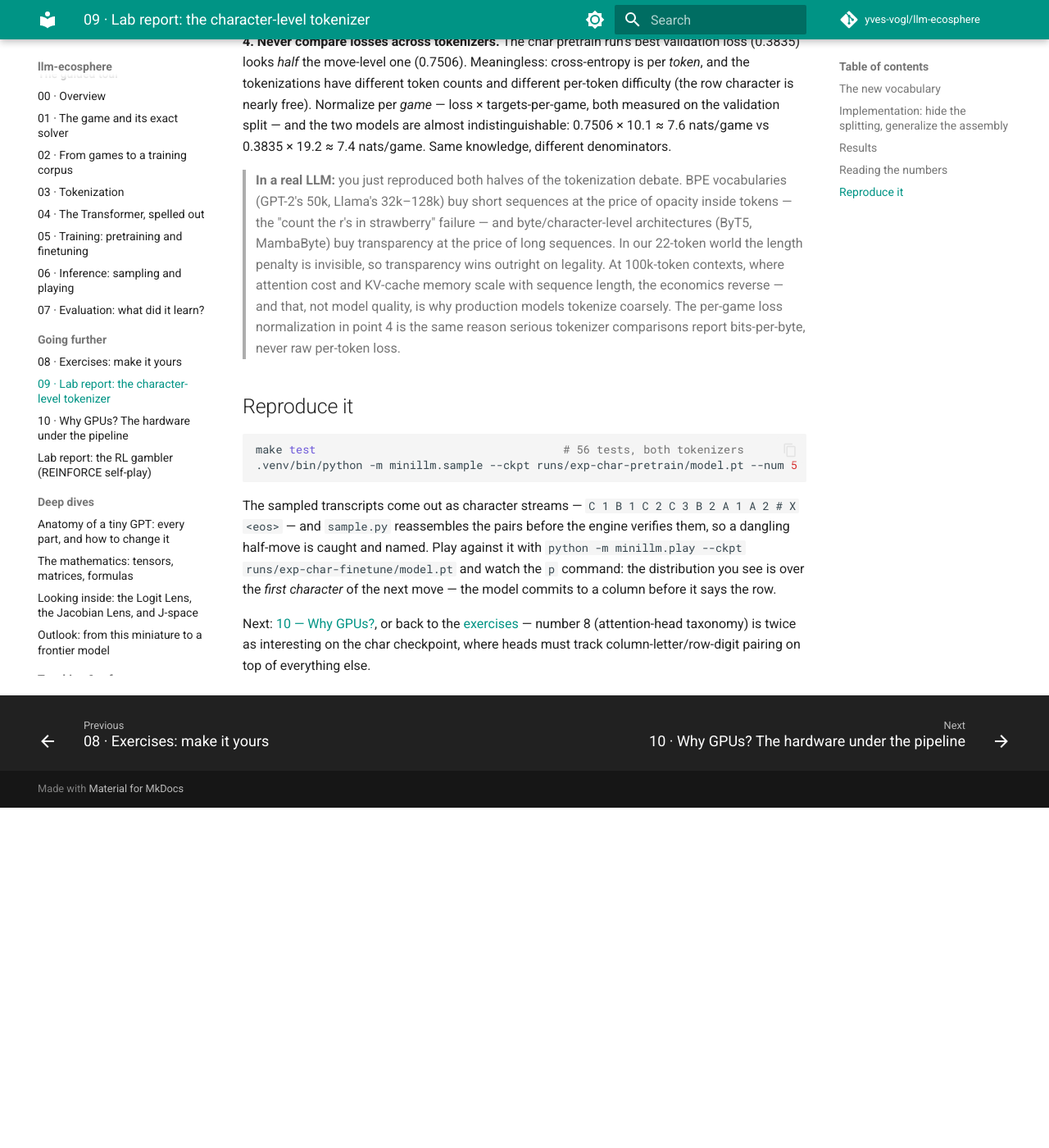
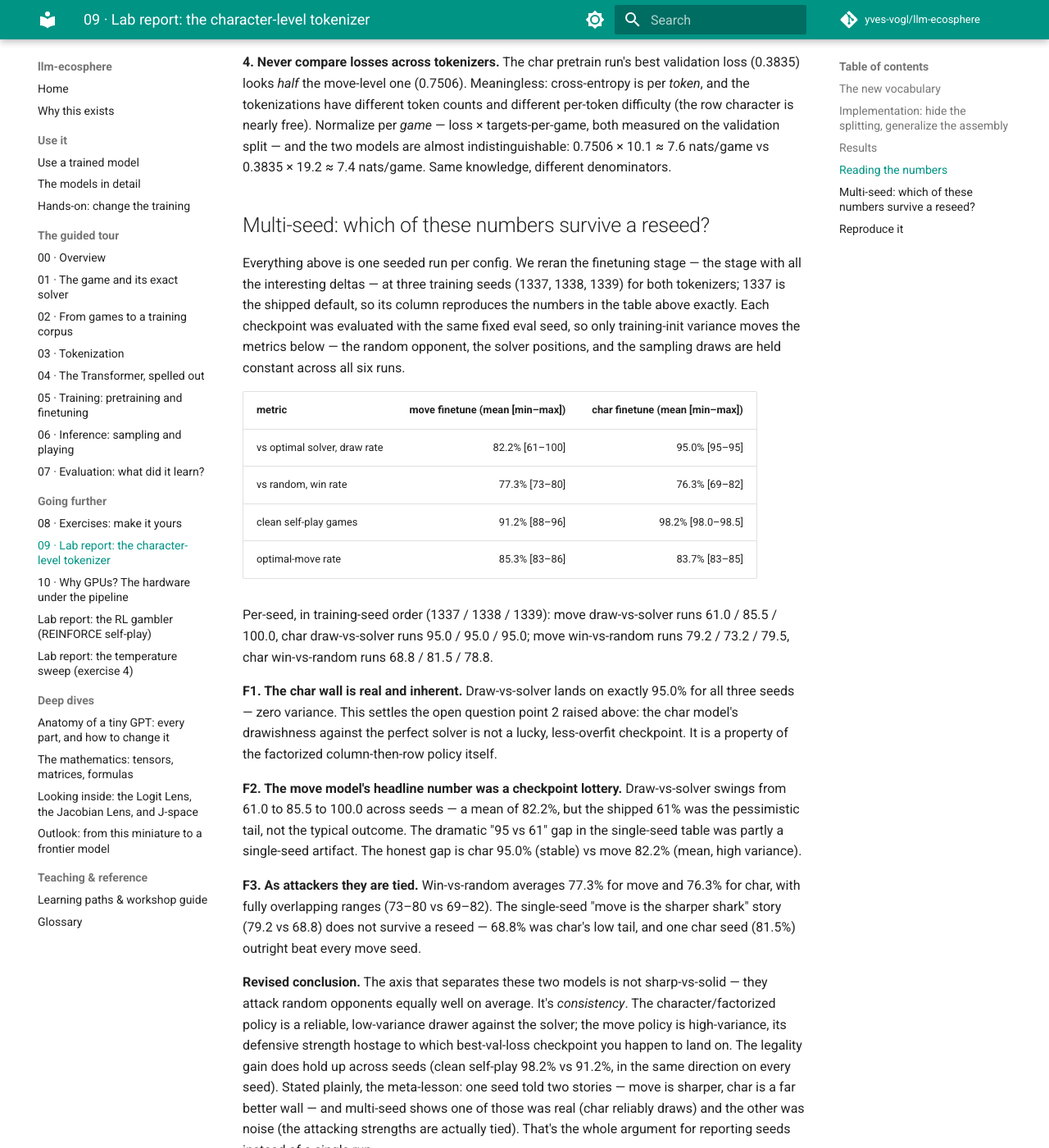
Before and after one commit to yves-vogl/llm-ecosphere, an MkDocs documentation site: the page built from docs/09-char-tokenizer-lab.md, in a window 1280 px wide and 1400 px high, scrolled down 3394 px. Shown: the whole window at 82% size. Built offline with MkDocs 1.6.1 and Material for MkDocs 9.7.7, drawn with Linux system fonts in a browser that asks for light colours; comment, search, counter and statistics services are not loaded; before the commit the page ends 4379 px from its top, so only the background shows below that; some of the changed text lies outside the part shown.

Commit message:
docs: v0.2.0 lab experiments — multi-seed robustness + temperature sweep
Two measured lab reports for the round-one experiments, every number
verified against the source eval JSONs:

- docs/temperature-sweep.md (exercise 4): sweep T in {0,0.3,0.7,1.0,1.5} on
  both finetune checkpoints. The move and char models respond in mirror
  image — move win-vs-random falls monotonically while its solver-draw peaks
  at T=0.3; char solver-draw falls monotonically while its win-vs-random
  peaks at T=0.3. Each greedy policy sits at an opposite extreme of the
  sharp-vs-solid frontier and temperature nudges both toward the middle.

- docs/09 multi-seed section: rerun the char-vs-move claim across three
  training seeds. Revises the single-seed conclusion — the char wall is a
  stable 95% draw-vs-solver on every seed, the move model's draw rate is a
  high-variance checkpoint lottery (61-100%), and the two are tied as
  attackers. The distinguishing axis is consistency, not sharpness.

Co-Authored-By: Claude Fable 5 <noreply@anthropic.com>

````diff
--- a/docs/09-char-tokenizer-lab.md
+++ b/docs/09-char-tokenizer-lab.md
@@ -135,8 +135,10 @@ gap (95% vs 61%) is far outside sampling noise at 200 games, but the
 few-point differences elsewhere are not. Disentangling *why* — is the
 factorized policy inherently more drawish, or did the earlier
 best-val-loss checkpoint (step 200 vs a 1,500-step run) simply overfit
-less? — would take multi-seed reruns and is left as the natural follow-up
-experiment (combine with exercise 4's temperature sweep).
+less? — needed multi-seed reruns. We ran them; see "Multi-seed: which of
+these numbers survive a reseed?" below for the answer. (Exercise 4's
+temperature sweep got its own report,
+[temperature-sweep.md](temperature-sweep.md).)
 
 **3. Result refereeing dipped (97.7% vs 100.0%).** The result is now two
 tokens too, and the referee must get both right; the errors are the
@@ -151,6 +153,66 @@ character is nearly free). Normalize per *game* — loss × targets-per-game,
 both measured on the validation split — and the two models are almost
 indistinguishable: 0.7506 × 10.1 ≈ 7.6 nats/game vs 0.3835 × 19.2 ≈ 7.4
 nats/game. Same knowledge, different denominators.
+
+## Multi-seed: which of these numbers survive a reseed?
+
+Everything above is one seeded run per config. We reran the finetuning
+stage — the stage with all the interesting deltas — at three training
+seeds (1337, 1338, 1339) for both tokenizers; 1337 is the shipped
+default, so its column reproduces the numbers in the table above exactly.
+Each checkpoint was evaluated with the same fixed eval seed, so only
+training-init variance moves the metrics below — the random opponent, the
+solver positions, and the sampling draws are held constant across all six
+runs.
+
+| metric | move finetune (mean [min–max]) | char finetune (mean [min–max]) |
+|---|---:|---:|
+| vs optimal solver, draw rate | 82.2% [61–100] | 95.0% [95–95] |
+| vs random, win rate | 77.3% [73–80] | 76.3% [69–82] |
+| clean self-play games | 91.2% [88–96] | 98.2% [98.0–98.5] |
+| optimal-move rate | 85.3% [83–86] | 83.7% [83–85] |
+
+Per-seed, in training-seed order (1337 / 1338 / 1339): move draw-vs-solver
+runs 61.0 / 85.5 / 100.0, char draw-vs-solver runs 95.0 / 95.0 / 95.0;
+move win-vs-random runs 79.2 / 73.2 / 79.5, char win-vs-random runs 68.8 /
+81.5 / 78.8.
+
+**F1. The char wall is real and inherent.** Draw-vs-solver lands on
+exactly 95.0% for all three seeds — zero variance. This settles the open
+question point 2 raised above: the char model's drawishness against the
+perfect solver is not a lucky, less-overfit checkpoint. It is a property
+of the factorized column-then-row policy itself.
+
+**F2. The move model's headline number was a checkpoint lottery.**
+Draw-vs-solver swings from 61.0 to 85.5 to 100.0 across seeds — a mean of
+82.2%, but the shipped 61% was the pessimistic tail, not the typical
+outcome. The dramatic "95 vs 61" gap in the single-seed table was
+partly a single-seed artifact. The honest gap is char 95.0% (stable) vs
+move 82.2% (mean, high variance).
+
+**F3. As attackers they are tied.** Win-vs-random averages 77.3% for
+move and 76.3% for char, with fully overlapping ranges (73–80 vs 69–82).
+The single-seed "move is the sharper shark" story (79.2 vs 68.8) does not
+survive a reseed — 68.8% was char's low tail, and one char seed (81.5%)
+outright beat every move seed.
+
+**Revised conclusion.** The axis that separates these two models is not
+sharp-vs-solid — they attack random opponents equally well on average.
+It's *consistency*. The character/factorized policy is a reliable,
+low-variance drawer against the solver; the move policy is high-variance,
+its defensive strength hostage to which best-val-loss checkpoint you
+happen to land on. The legality gain does hold up across seeds (clean
+self-play 98.2% vs 91.2%, in the same direction on every seed). Stated
+plainly, the meta-lesson: one seed told two stories — move is sharper,
+char is a far better wall — and multi-seed shows one of those was real
+(char reliably draws) and the other was noise (the attacking strengths
+are actually tied). That's the whole argument for reporting seeds instead
+of a single run.
+
+**Reproduce it:** 3 seeds x {move, char} x {pretrain, finetune} —
+`python -m minillm.train --seed S [--tokenizer char --block-size 24] ...`
+then `python -m minillm.evaluate --ckpt .../model.pt --out .../eval.json`
+per checkpoint, aggregated as mean and [min-max] across the three seeds.
 
 > **In a real LLM:** you just reproduced both halves of the tokenization
 > debate. BPE vocabularies (GPT-2's 50k, Llama's 32k–128k) buy short
--- /dev/null
+++ b/docs/temperature-sweep.md
@@ -0,0 +1,178 @@
+# Lab report: the temperature sweep
+
+> **Spoiler warning.** This chapter is a worked solution of
+> [exercise 4](08-exercises.md#4-temperature-sweep-vs-playing-strength--30-minutes).
+> If you have not tried it yourself yet, go do that first — the exercise is
+> the point, this report is the answer key.
+
+Exercise 4 asks a pointed question: `evaluate.py` measures the model with
+`model_move_strict`, a pure argmax — temperature 0 — while `play.py` defaults
+to `--temperature 0.7`. Someone is leaving strength on the table, or picking
+up variety they didn't pay for. We added a `--temperature` flag to
+`evaluate.py`, swept it, and measured. The headline, in one sentence: **the
+move-level and char-level checkpoints respond to temperature in mirror
+image, because each one's greedy policy already sits at an opposite extreme
+of the sharp-vs-solid frontier from
+[09](09-char-tokenizer-lab.md) — and the same knob nudges both of them
+toward the middle.**
+
+## The change
+
+`model_move_strict` in `minillm/evaluate.py` now takes a `temperature`
+argument. At `temperature == 0` it is byte-for-byte the original
+behavior — rank the legal moves by joint log-probability and take the
+argmax. At `temperature > 0` it instead softmaxes those same legal-move
+scores at the given temperature and samples, seeded off `--seed` (default
+0) so every run in this report is reproducible:
+
+```python
+if temperature and temperature > 0.0:
+    probs = torch.softmax(scores / temperature, dim=0)
+    return legal[int(torch.multinomial(probs, 1, generator=generator))]
+return legal[int(scores.argmax())]
+```
+
+This is the strict analogue of the sampling `play.py` already does, borrowed
+into the evaluation harness rather than the play loop. One thing does *not*
+move with temperature: `optimal-move rate`, the metric that checks agreement
+with the solver over the 414-position set, is computed from teacher-forced
+argmax regardless of `--temperature` — only the model's own move in
+self-play games (vs random, vs solver) is affected. Temperature is a
+strength knob here, not a legality or agreement knob.
+
+Swept `T` in `{0, 0.3, 0.7, 1.0, 1.5}` on both finetuned checkpoints, eval
+seed 0, 400 games vs random and 200 vs the optimal solver per point — 20
+evaluation runs in total.
+
+## The T=0 anchor
+
+The `T=0` row on each checkpoint is not new data — it's the same regression
+anchor as [09](09-char-tokenizer-lab.md)'s finetune numbers, reproduced here
+as the first point of the sweep:
+
+| checkpoint | vs random W/D/L (T=0) | vs optimal W/D/L (T=0) |
+|---|---:|---:|
+| move-level (`runs/finetune`) | 79.2 / 14.5\* / 6.2\*% | 0 / 61.0 / 39.0% |
+| char-level (`runs/exp-char-finetune`) | 68.8 / 22.2\* / 9.0\*% | 0 / 95.0 / 5.0% |
+
+\* draw/loss vs random are carried from 09's table for completeness; the
+sweep below only tracks win-vs-random, since that is the metric exercise 4
+asks for and the one that moves.
+
+This is the frontier from 09 in two numbers: the move-level model wins 79.2%
+against random but draws only 61.0% against the solver; the char-level model
+wins less against random (68.8%) but draws 95.0% against the solver — the
+theoretical ceiling of this game. Everything below asks what happens to
+those two numbers as greedy stops being mandatory.
+
+> One aside on the 61.0%: the companion multi-seed report
+> ([09](09-char-tokenizer-lab.md)) notes the move-level draw-vs-solver rate
+> is a single-seed value with real run-to-run variance. This report is about
+> the temperature axis on the checkpoints as shipped, not a re-estimate of
+> that variance — the 61.0% here is the same fixed anchor 09 reports, used
+> as a baseline for the sweep below, not a new measurement of its spread.
+
+## The sweep
+
+Win vs random / draw vs optimal / loss vs optimal, percent:
+
+**move-level (`runs/finetune`)**
+
+| T | win vs random | draw vs optimal | loss vs optimal |
+|---:|---:|---:|---:|
+| 0.0 | **79.2** | 61.0 | 39.0 |
+| 0.3 | 70.2 | **76.0** | **24.0** |
+| 0.7 | 64.5 | 63.0 | 37.0 |
+| 1.0 | 63.0 | 54.5 | 45.5 |
+| 1.5 | 56.0 | 45.0 | 55.0 |
+
+**char-level (`runs/exp-char-finetune`)**
+
+| T | win vs random | draw vs optimal | loss vs optimal |
+|---:|---:|---:|---:|
+| 0.0 | 68.8 | **95.0** | **5.0** |
+| 0.3 | **74.2** | 80.5 | 19.5 |
+| 0.7 | 69.5 | 76.5 | 23.5 |
+| 1.0 | 69.0 | 70.5 | 29.5 |
+| 1.5 | 59.5 | 59.0 | 41.0 |
+
+## Reading the numbers
+
+**1. The move model's shark bite dulls monotonically, and its wall improves
+non-monotonically.** Win-vs-random falls in a straight line as temperature
+rises — 79.2 to 70.2 to 64.5 to 63.0 to 56.0 — confirming that greedy is
+this model's sharpest attack; every degree of randomness against a weak,
+unstructured opponent only costs it wins. But draw-vs-solver does *not*
+fall with it. It rises first, from 61.0% at T=0 to **76.0% at T=0.3** (losses
+falling from 39.0% to 24.0%), before decaying back down through 63.0, 54.5,
+and 45.0 at higher temperatures. A little stochasticity steps the model off
+whichever deterministic lines its argmax walks straight into against a
+perfect opponent; more than a little just adds noise on top of a weakening
+policy.
+
+**2. The char model is the mirror image.** Draw-vs-solver falls
+monotonically and hard — 95.0 to 80.5 to 76.5 to 70.5 to 59.0 — confirming
+that greedy is this model's best defense; sampling only ever gives the
+solver more chances to punish a move the model would not have picked on
+its own. But win-vs-random peaks off T=0: 68.8% at T=0, up to **74.2% at
+T=0.3**, before falling back through 69.5, 69.0, and down to 59.5 at T=1.5.
+A little heat makes the wall a slightly better attacker, for the same
+reason it costs the shark against the solver — some of the char model's
+greedy lines against random are themselves not the best available response,
+and mild sampling escapes them.
+
+**3. Same knob, opposite effect, because they start in opposite corners.**
+Both models sit at an extreme of the sharp-vs-solid frontier at T=0: the
+move-level model is the sharper shark (79.2% vs random, 61.0% draws), the
+char-level model is the more solid wall (68.8% vs random, 95.0% draws).
+Temperature nudges both toward the middle of that frontier rather than
+pushing either further into its own corner — the shark trades some bite for
+a bit of wall (win falls, draws rise, at least initially), and the wall
+trades a little of its defense for a bit of bite (draws fall, win rises,
+at least initially). Neither model becomes the other; both become slightly
+less extreme versions of themselves, then simply get worse at everything
+once temperature climbs past T=0.3–0.7 and sampling stops being a nudge and
+starts being noise.
+
+**4. Honesty about a single eval seed.** Every number above is one seeded
+run (`--seed 0`, 400 games vs random, 200 vs the solver). The two monotone
+trends — move-level win-vs-random falling, char-level draw-vs-solver falling
+— are robust: they are long, one-directional runs across five temperature
+points, not a single delta. The two T=0.3 peaks are not equally solid. At
+p≈0.7 and n=200, the binomial standard error on the solver-draw rate is
+about 3.2 percentage points; the move model's 61.0% → 76.0% jump is roughly
+15 points, about 4–5 standard errors — likely real. The char model's
+68.8% → 74.2% win-vs-random jump is smaller (about 5.4 points against an SE
+around 2.3 points at n=400) — real direction, softer magnitude; call it
+suggestive rather than certain without a multi-seed rerun.
+
+> **In a real LLM:** temperature is the same strength-vs-diversity knob
+> every chat product exposes to users. Greedy decoding is strongest on
+> tasks with a single right answer — code completion, arithmetic, this
+> game's optimal-move rate — but it collapses diversity, and pushed far
+> enough it degenerates into repetition or the same rehearsed phrasing
+> every time. Production stacks rarely ship raw temperature alone; they
+> layer top-k or top-p truncation on top to keep sampling from wandering
+> into the genuinely bad tail of the distribution (top-k already exists in
+> this repo's `GPT.generate`). It's exactly why `play.py` defaults to
+> `--temperature 0.7` for a more natural opponent while `evaluate.py`
+> measured strength at `0` — the two files were never disagreeing, they
+> were answering different questions.
+
+## Reproduce it
+
+```bash
+for T in 0 0.3 0.7 1.0 1.5; do
+  .venv/bin/python -m minillm.evaluate --ckpt runs/finetune/model.pt --temperature $T
+  .venv/bin/python -m minillm.evaluate --ckpt runs/exp-char-finetune/model.pt --temperature $T
+done
+```
+
+Each invocation reuses the default 400 games vs random / 200 vs the solver
+and seed 0; pass `--out runs/exp-.../eval-tN.json` per run to keep the ten
+result files apart, and add `--seed` variants if you want to test the T=0.3
+peaks against the honesty caveat above.
+
+Back to [exercise 4](08-exercises.md#4-temperature-sweep-vs-playing-strength--30-minutes)
+in the exercises, or [09 — the character-tokenizer lab](09-char-tokenizer-lab.md)
+for the sharp-vs-solid frontier this sweep runs across.
--- a/mkdocs.yml
+++ b/mkdocs.yml
@@ -89,6 +89,7 @@ nav:
       - "09 · Lab report: the character-level tokenizer": 09-char-tokenizer-lab.md
       - "10 · Why GPUs? The hardware under the pipeline": 10-gpu-cuda.md
       - "Lab report: the RL gambler (REINFORCE self-play)": rl-gambler.md
+      - "Lab report: the temperature sweep (exercise 4)": temperature-sweep.md
   - Deep dives:
       - "Anatomy of a tiny GPT: every part, and how to change it": anatomy.md
       - "The mathematics: tensors, matrices, formulas": deep-dive-math.md
````
Also changed, not shown: CHANGELOG.md (+10 -0 lines), README.md (+2 -0 lines).
